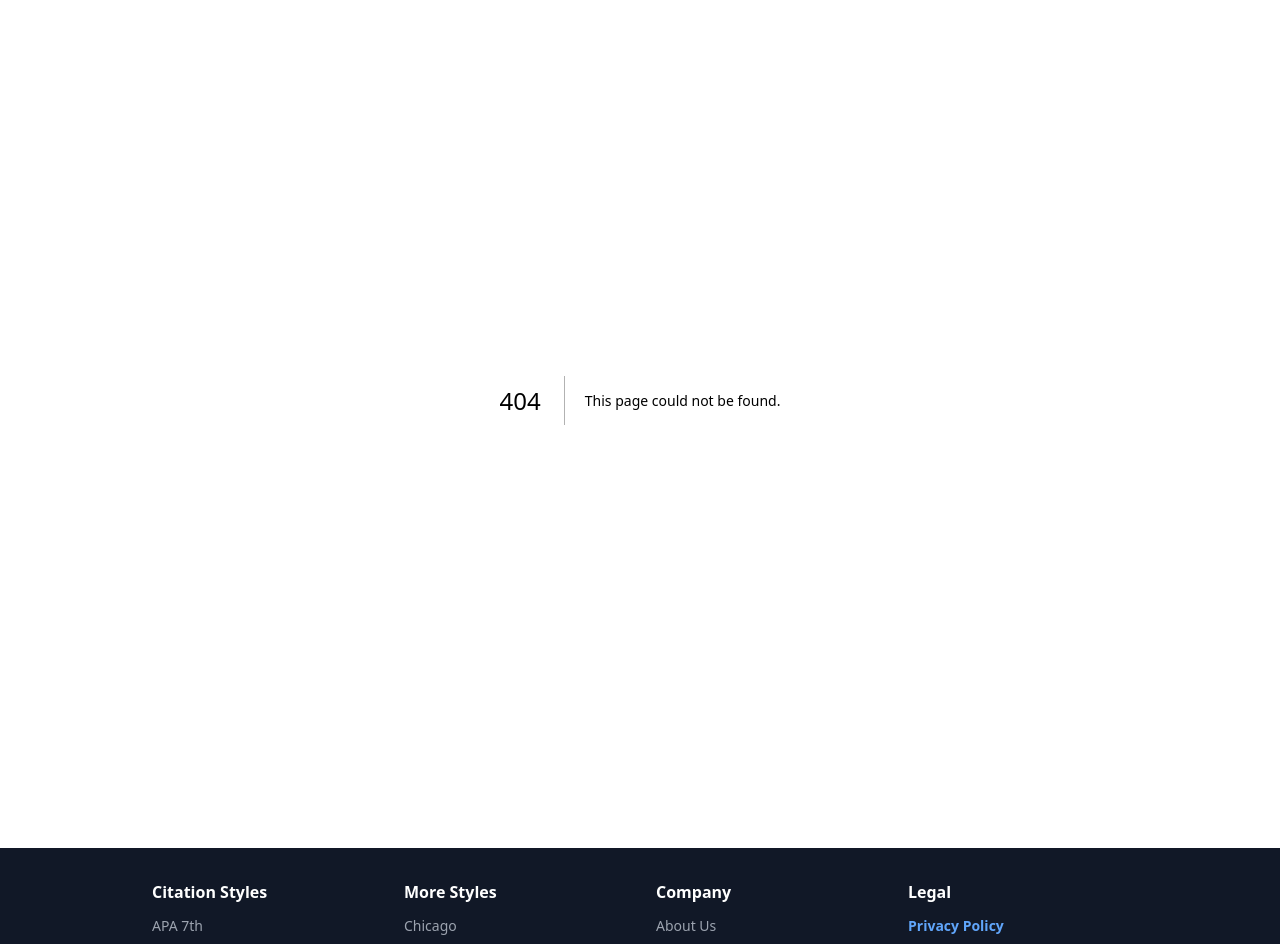
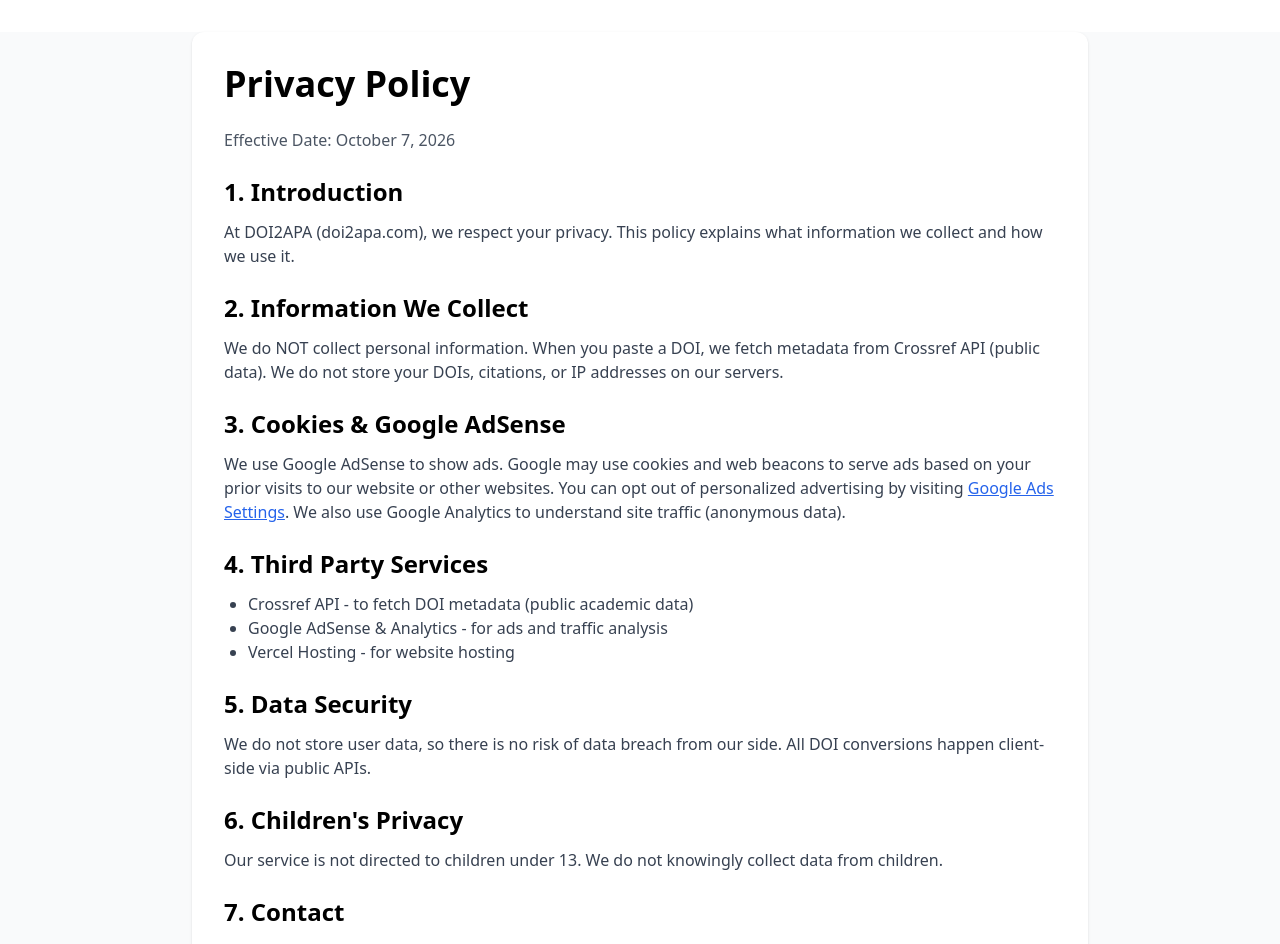
Before and after one commit to mahmoodabdm/doi2apa-15pages-fixed, a Next.js app: page /privacy-policy in a window 1280 px wide. Before the commit this address had no page. Shown: the top 944 px of the page. Built offline with nearby package versions, Linux system fonts and the light colour scheme.

Commit message:
Add files via upload

```diff
--- /dev/null
+++ b/app/privacy-policy/page.tsx
@@ -0,0 +1,35 @@
+export default function Page() {
+  return (
+    <main className="min-h-screen bg-gray-50">
+      <div className="max-w-4xl mx-auto p-8 bg-white mt-8 rounded-xl shadow">
+        <h1 className="text-4xl font-bold mb-6">Privacy Policy</h1>
+        <p className="text-gray-600 mb-4">Effective Date: October 7, 2026</p>
+
+        <h2 className="text-2xl font-semibold mt-6 mb-3">1. Introduction</h2>
+        <p className="mb-4 text-gray-700">At DOI2APA (doi2apa.com), we respect your privacy. This policy explains what information we collect and how we use it.</p>
+
+        <h2 className="text-2xl font-semibold mt-6 mb-3">2. Information We Collect</h2>
+        <p className="mb-4 text-gray-700">We do NOT collect personal information. When you paste a DOI, we fetch metadata from Crossref API (public data). We do not store your DOIs, citations, or IP addresses on our servers.</p>
+
+        <h2 className="text-2xl font-semibold mt-6 mb-3">3. Cookies & Google AdSense</h2>
+        <p className="mb-4 text-gray-700">We use Google AdSense to show ads. Google may use cookies and web beacons to serve ads based on your prior visits to our website or other websites. You can opt out of personalized advertising by visiting <a href="https://www.google.com/settings/ads" className="text-blue-600 underline">Google Ads Settings</a>. We also use Google Analytics to understand site traffic (anonymous data).</p>
+
+        <h2 className="text-2xl font-semibold mt-6 mb-3">4. Third Party Services</h2>
+        <ul className="list-disc pl-6 mb-4 text-gray-700">
+          <li>Crossref API - to fetch DOI metadata (public academic data)</li>
+          <li>Google AdSense & Analytics - for ads and traffic analysis</li>
+          <li>Vercel Hosting - for website hosting</li>
+        </ul>
+
+        <h2 className="text-2xl font-semibold mt-6 mb-3">5. Data Security</h2>
+        <p className="mb-4 text-gray-700">We do not store user data, so there is no risk of data breach from our side. All DOI conversions happen client-side via public APIs.</p>
+
+        <h2 className="text-2xl font-semibold mt-6 mb-3">6. Children's Privacy</h2>
+        <p className="mb-4 text-gray-700">Our service is not directed to children under 13. We do not knowingly collect data from children.</p>
+
+        <h2 className="text-2xl font-semibold mt-6 mb-3">7. Contact</h2>
+        <p className="text-gray-700">If you have questions about this Privacy Policy, contact us at: support@doi2apa.com or via our <a href="/contact" className="text-blue-600 underline">Contact page</a>.</p>
+      </div>
+    </main>
+  )
+}
```
